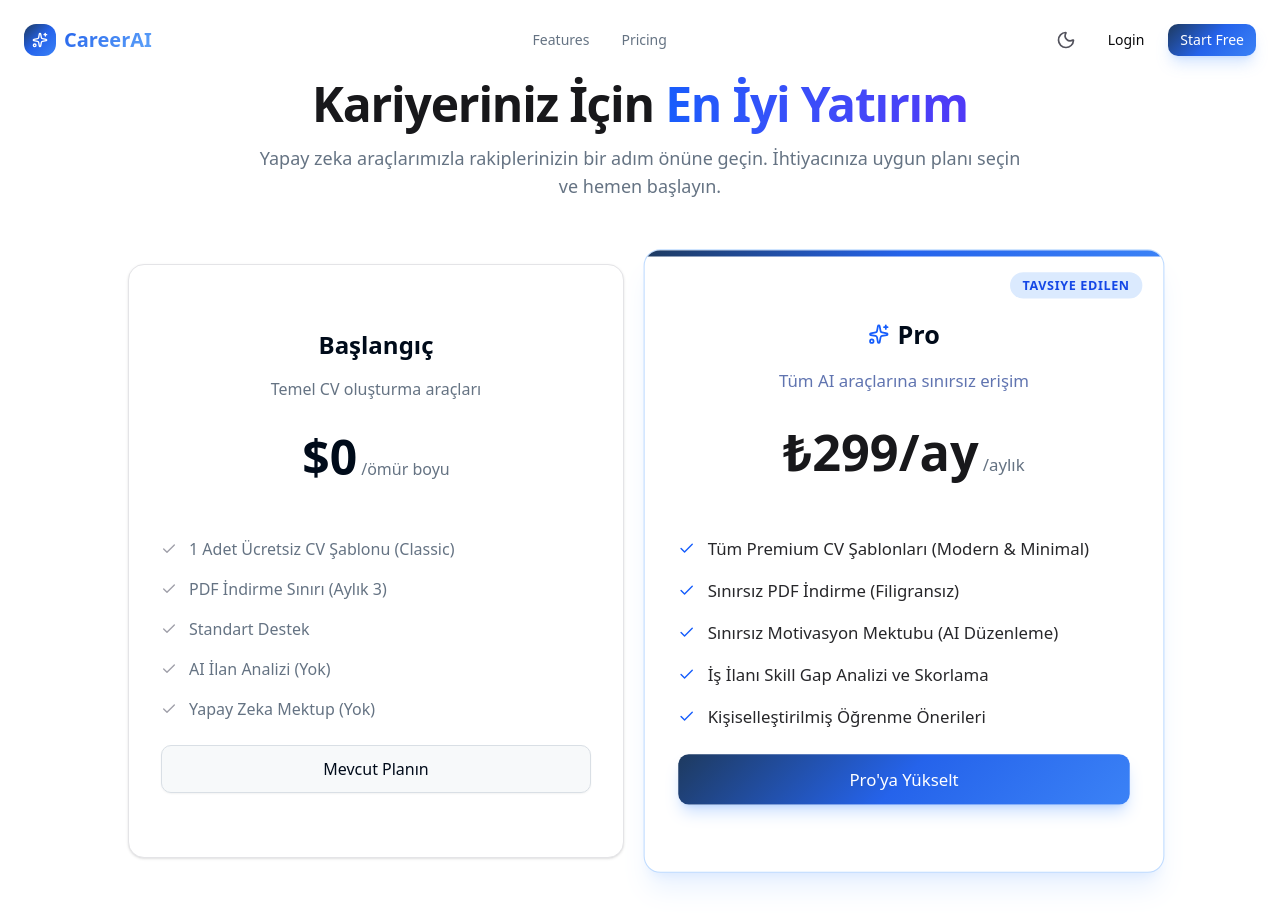
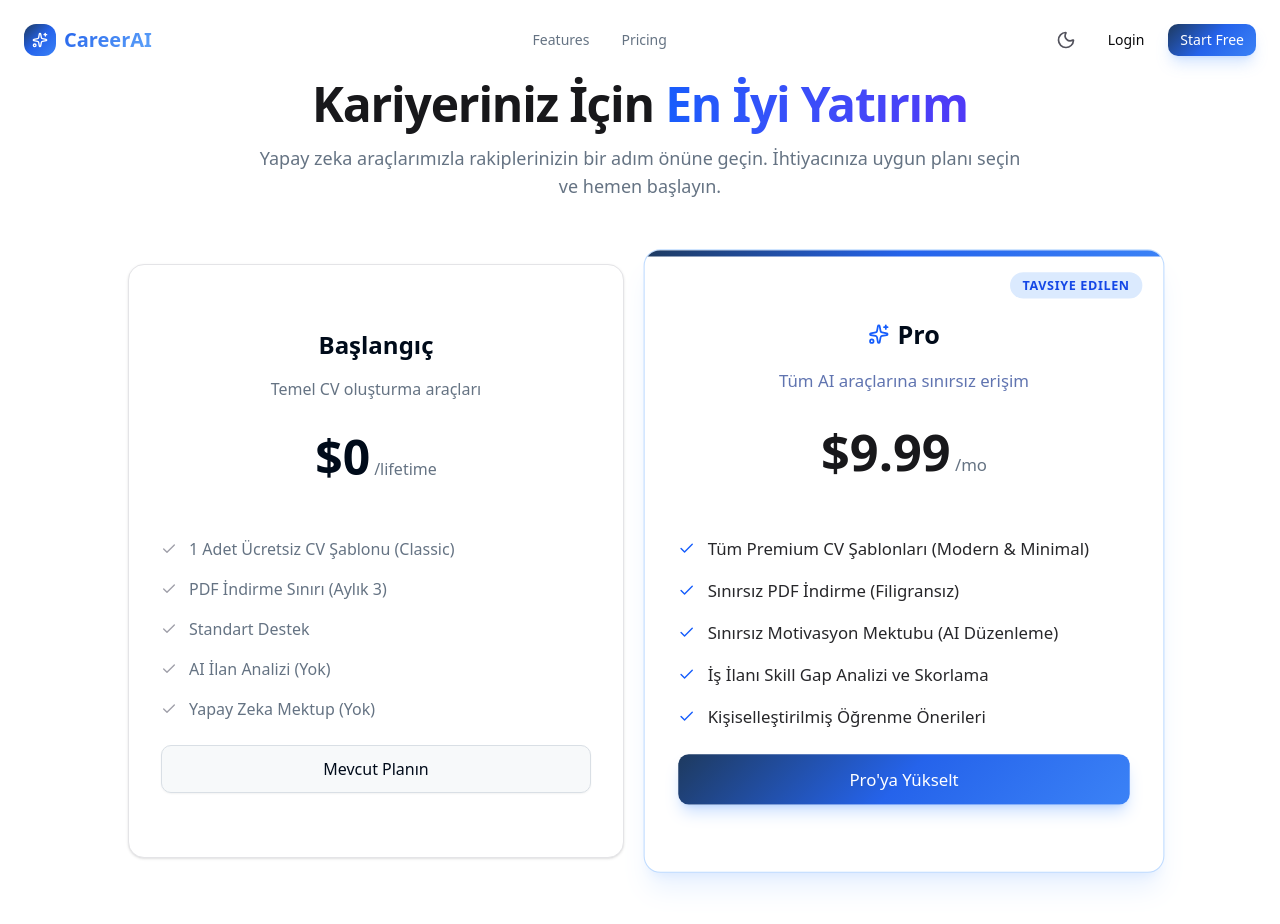
Before and after one commit to Viralane-del/ViCareerAI, a Next.js app: page /en/pricing in a window 1280 px wide. Shown: the top 924 px of the page. Built offline with nearby package versions, Linux system fonts and the light colour scheme; no server answers.

Commit message:
fix(i18n): localize pricing suffixes and convert english pro plan to usd

```diff
--- a/app/[locale]/(dashboard)/profile/page.tsx
+++ b/app/[locale]/(dashboard)/profile/page.tsx
@@ -133,7 +133,7 @@ export default function ProfilePage() {
                     {plan !== "pro" && (
                         <Button className="w-full gradient-brand text-white border-0 h-11">
                             <Crown className="mr-2 h-4 w-4" />
-                            Pro Plana Yükselt — {t("proPrice")}
+                            Pro Plana Yükselt — {t("proPrice")}{t("perMonth")}
                         </Button>
                     )}
                 </CardContent>
--- a/app/[locale]/page.tsx
+++ b/app/[locale]/page.tsx
@@ -180,7 +180,7 @@ export default function Home() {
               <p className="text-muted-foreground mb-6">Kariyerine ilk adımı atanlar için.</p>
               <div className="mb-8 flex items-baseline gap-1">
                 <span className="text-5xl font-extrabold">{t("freePrice")}</span>
-                <span className="text-muted-foreground">/ay</span>
+                <span className="text-muted-foreground">{t("perMonth")}</span>
               </div>
               <ul className="space-y-4 mb-10 flex-1">
                 {[
@@ -214,7 +214,7 @@ export default function Home() {
               <p className="text-zinc-400 mb-6">Sınırsız güç ve tüm özellikler.</p>
               <div className="mb-8 flex items-baseline gap-1">
                 <span className="text-5xl font-extrabold">{t("proPrice")}</span>
-                <span className="text-zinc-400">/ay</span>
+                <span className="text-zinc-400">{t("perMonth")}</span>
               </div>
               <ul className="space-y-4 mb-10 flex-1">
                 {[
--- a/app/[locale]/pricing/page.tsx
+++ b/app/[locale]/pricing/page.tsx
@@ -57,7 +57,7 @@ export default function PricingPage() {
                         <CardDescription className="text-base">Temel CV oluşturma araçları</CardDescription>
                         <div className="mt-6 flex justify-center items-baseline gap-1">
                             <span className="text-5xl font-black">{t("freePrice")}</span>
-                            <span className="text-muted-foreground font-medium">/ömür boyu</span>
+                            <span className="text-muted-foreground font-medium">{t("lifetime")}</span>
                         </div>
                     </CardHeader>
                     <CardContent className="flex-1 px-8">
@@ -99,7 +99,7 @@ export default function PricingPage() {
                         <CardDescription className="text-base text-blue-900/70 dark:text-blue-100/70">Tüm AI araçlarına sınırsız erişim</CardDescription>
                         <div className="mt-6 flex justify-center items-baseline gap-1">
                             <span className="text-5xl font-black text-zinc-900 dark:text-white">{t("proPrice")}</span>
-                            <span className="text-muted-foreground font-medium">/aylık</span>
+                            <span className="text-muted-foreground font-medium">{t("perMonth")}</span>
                         </div>
                     </CardHeader>
                     <CardContent className="flex-1 px-8">
--- a/messages/en.json
+++ b/messages/en.json
@@ -14,8 +14,10 @@
         "ctaFinal": "Start your career journey today",
         "ctaFinalDesc": "Make a difference in your applications with the CV you will create in minutes.",
         "ctaFinalButton": "Sign Up and Start",
-        "proPrice": "₺299/ay",
-        "freePrice": "$0"
+        "proPrice": "$9.99",
+        "freePrice": "$0",
+        "perMonth": "/mo",
+        "lifetime": "/lifetime"
     },
     "Navigation": {
         "home": "Home",
--- a/messages/tr.json
+++ b/messages/tr.json
@@ -14,8 +14,10 @@
         "ctaFinal": "Kariyer yolculuğunu bugün başlat",
         "ctaFinalDesc": "Dakikalar içinde oluşturacağın CV ile başvurularında fark yarat.",
         "ctaFinalButton": "Kayıt Ol ve Başla",
-        "proPrice": "₺299/ay",
-        "freePrice": "₺0"
+        "proPrice": "₺299",
+        "freePrice": "₺0",
+        "perMonth": "/ay",
+        "lifetime": "/ömür boyu"
     },
     "Navigation": {
         "home": "Ana Sayfa",
```
